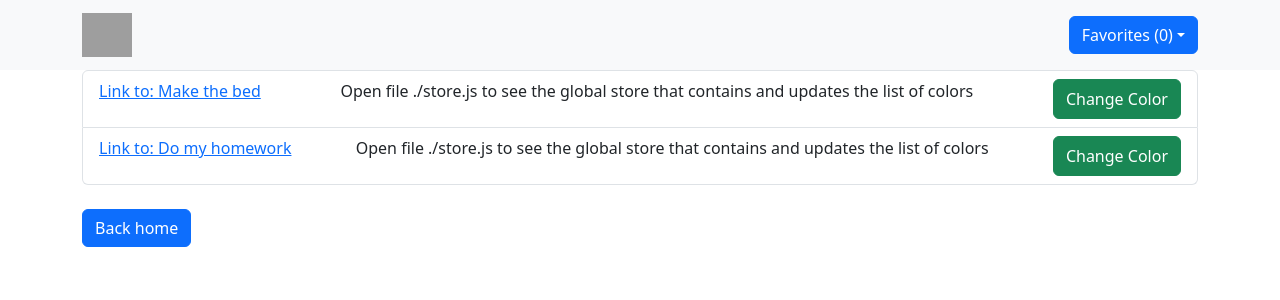
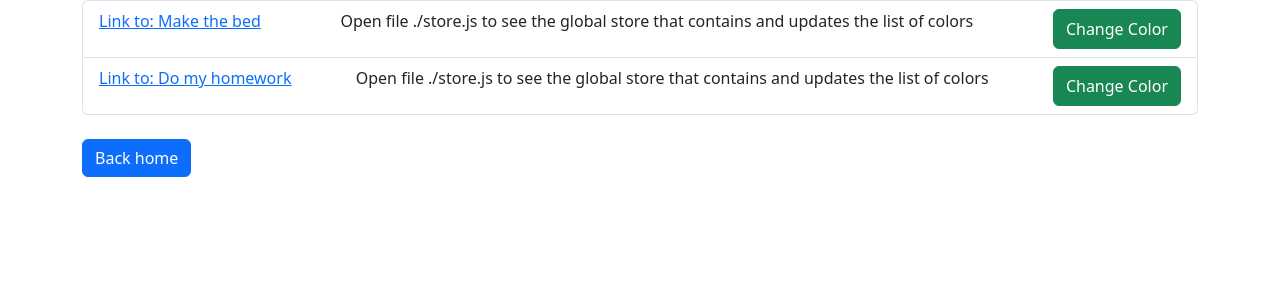
Before and after one commit to 4GeeksAcademy/BlogdeStarwarsJulianDavid, a React (Vite) app: page /demo in a window 1280 px wide. Shown: the top 300 px of the page. Built offline with nearby package versions, Linux system fonts and the light colour scheme; grey boxes are pictures that could not be loaded.

Commit message:
Remove and Add Favorites ok :tada:

```diff
--- a/src/components/Navbar.jsx
+++ b/src/components/Navbar.jsx
@@ -1,10 +1,8 @@
 import { Link } from "react-router-dom";
 import useGlobalReducer from "../hooks/useGlobalReducer.jsx";
 
-export const Navbar = () => {
+export const Navbar = ({removeFromFavorites}) => {
 	const { store } = useGlobalReducer();
-	 if (!store) return null;
-	 console.log("Store en Navbar:", store);
 
 	return (
 		<nav className="navbar navbar-light bg-light">
@@ -14,14 +12,14 @@ export const Navbar = () => {
 						<img src="/src/assets/img/starWars.png" alt="" width="50" height="44"></img>
 
 				</Link>
-				<div className="ml-auto">
-						<button type="button" className="btn btn-primary dropdown-toggle" data-bs-toggle="dropdown" aria-expanded="false">
+				<div className="dropdown">
+						<button className="btn btn-primary dropdown-toggle" type="button" id="dropdownMenu2" data-bs-toggle="dropdown" aria-expanded="false">
 							Favorites ({store.favorites.length})
 						</button>
-						<ul className="dropdown-menu">
+						<ul className="dropdown-menu" aria-labelledby="dropdownMenu2">
 						{store.favorites.map(item => (
-							<li key={`${item.type}-${item.uid}`} className="dropdown-item">
-								{item.name}
+							<li key={`${item.type}-${item.uid}`}> <button className="dropdown-item" type="button"  >
+								{item.name} <i onClick={() => removeFromFavorites(item.uid, item.type)} className="fa-regular fa-trash-can ms-2"></i> </button>
 							</li>
 							))}
 						</ul>
--- a/src/pages/Home.jsx
+++ b/src/pages/Home.jsx
@@ -4,6 +4,7 @@ import { useState, useEffect } from "react";
 import { CardsVehicle } from "./CardsVehicle.jsx";
 import { CardsPlanet } from "./CardsPlanet.jsx";
 import { CardsPeople } from "./CardsPeople.jsx";
+import { Navbar } from "../components/Navbar.jsx";
 
 export const Home = () => {
 
@@ -142,6 +143,7 @@ export const Home = () => {
 
 	return (
 		<div>
+			<Navbar removeFromFavorites={removeFromFavorites} />
 			<CardsPeople
 				peoples={peoples}
 			/>
--- a/src/pages/Layout.jsx
+++ b/src/pages/Layout.jsx
@@ -7,7 +7,6 @@ import { Footer } from "../components/Footer"
 export const Layout = () => {
     return (
         <ScrollToTop>
-            <Navbar />
                 <Outlet />
             <Footer />
         </ScrollToTop>
```
